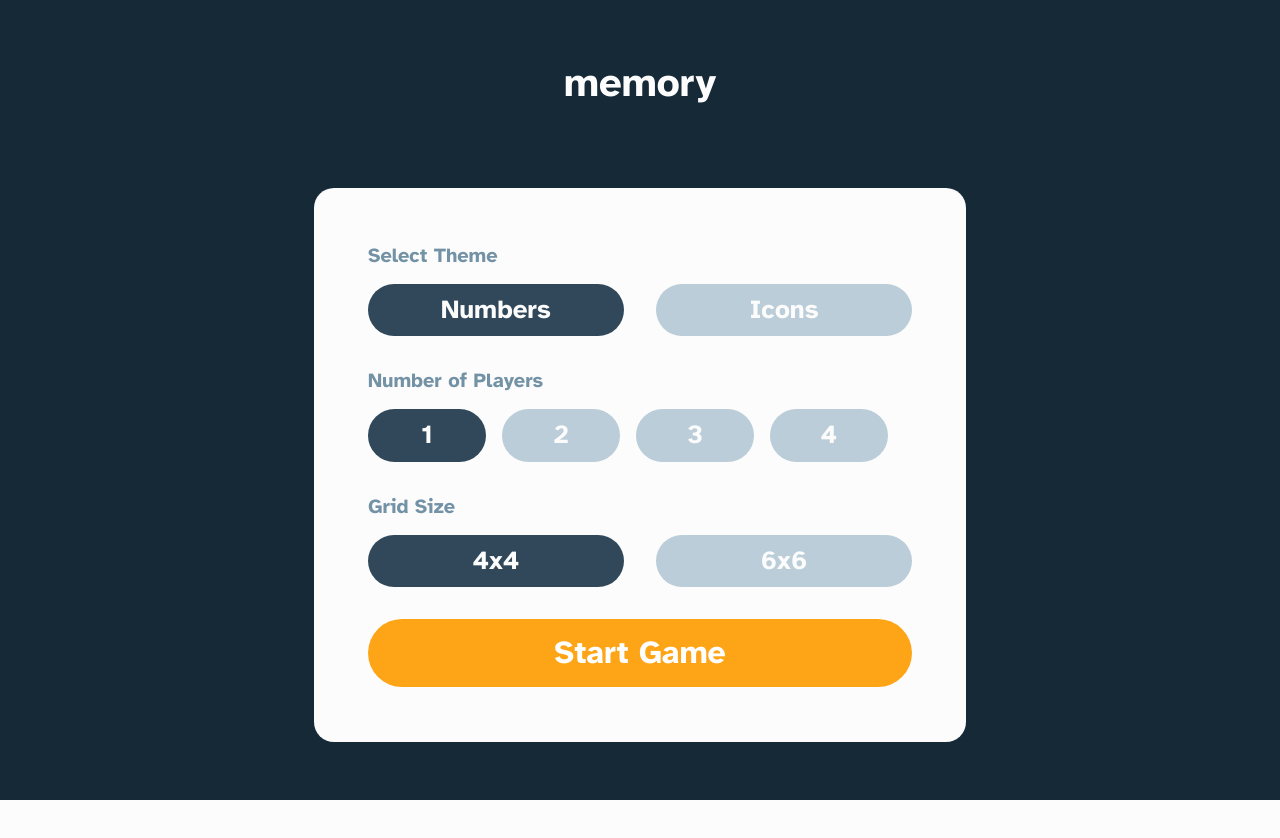
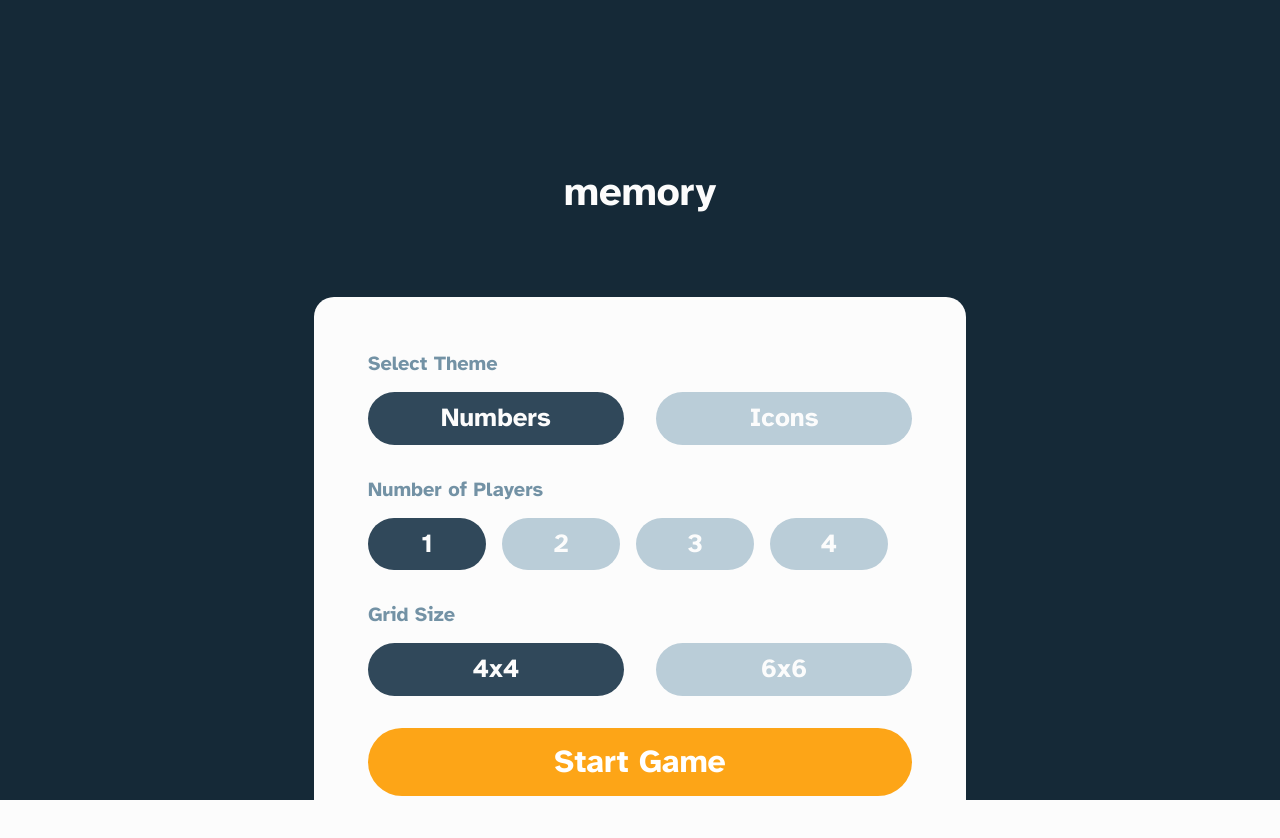
Before and after one commit to olaide-hok/memory-game, a Next.js app: page / in a window 1280 px wide. Shown: the top 838 px of the page. Before the commit the page ends 800 px from the top, so only its background shows below. Built offline with nearby package versions, Linux system fonts and the light colour scheme.

Commit message:
update utility classes

```diff
--- a/components/Landing.tsx
+++ b/components/Landing.tsx
@@ -2,7 +2,7 @@ import StartGameCard from './StartGameCard';
 
 const Landing = () => {
     return (
-        <div className="contianer flex flex-col items-center justify-center bg-(--clr-blue-950) gap-y-(--space-600) md:gap-y-(--space-1000) h-screen w-full">
+        <div className="contianer flex flex-col items-center bg-(--clr-blue-950) gap-y-(--space-600) md:gap-y-(--space-1000) h-screen w-full pt-[6rem] md:pt-[10.4375rem]">
             <h1 className="text-(length:--fs-32) md:text-(length:--fs-40) text-(--clr-grey-50) font-bold leading-(--lh-125)">
                 memory
             </h1>
```
